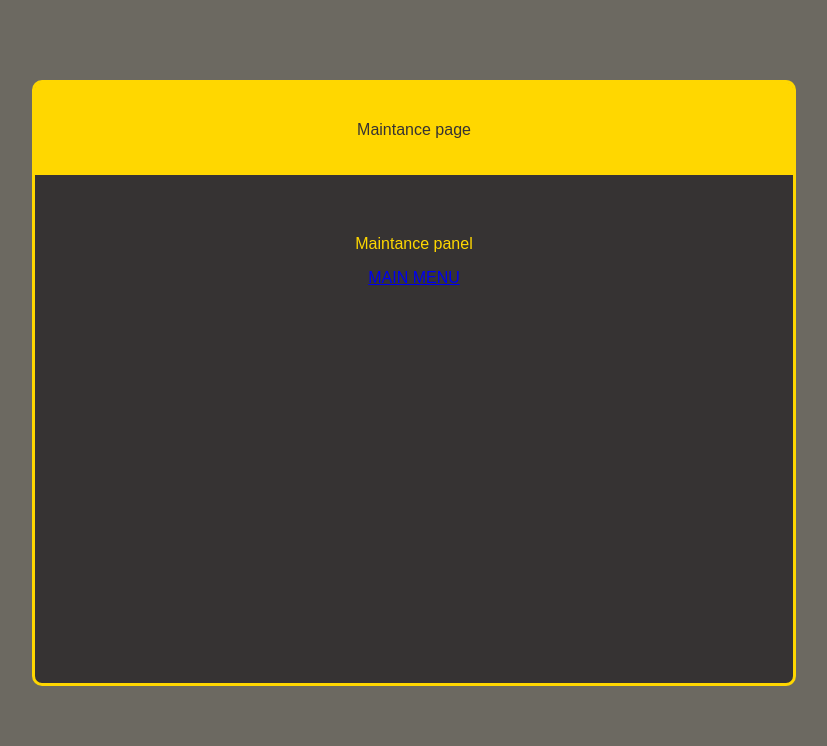
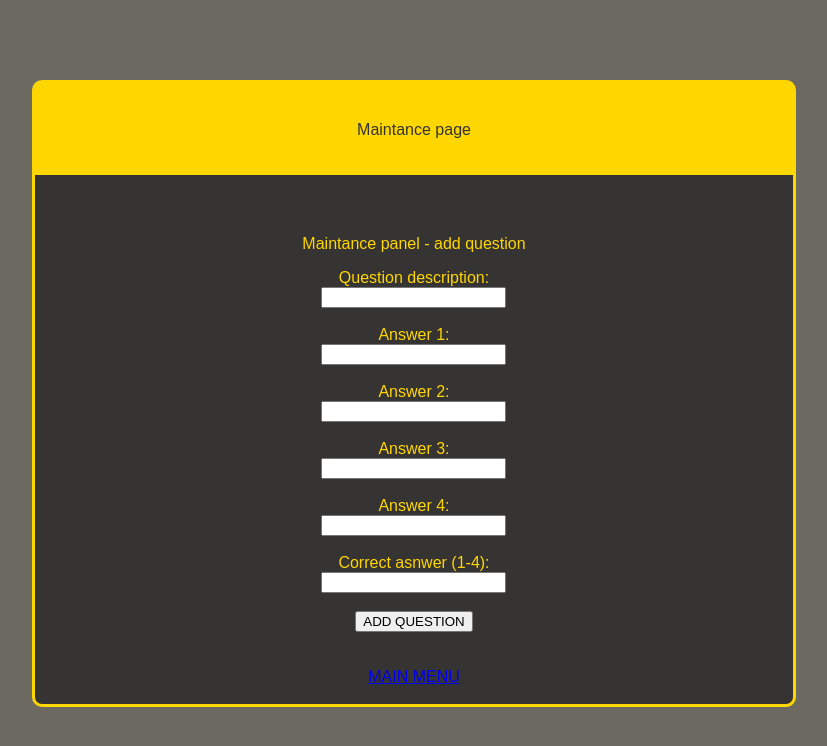
Before and after one commit to wuerte/quiz-django-app, a Django app: page /quiz/maintance in a window 1280 px wide. Shown: the top 746 px of the page, without its empty margins (226-1053 px from the left). Run offline with Django 4.2, Linux system fonts and the light colour scheme.

Commit message:
mechanism of adding new questions implemented

```diff
--- a/quiz_django/quiz_django_app/models.py
+++ b/quiz_django/quiz_django_app/models.py
@@ -28,7 +28,6 @@ class Game(models.Model):
     actual_question = models.IntegerField(help_text = "id of actual question")
     question_counter = models.IntegerField(default=1, help_text = "counts number of questions answered in this game")
     total_score = models.IntegerField(default=0)
-    # question_used = models.CommaSeparatedIntegerField(max_length=200)
     questions_used= models.ManyToManyField(Question)
     nickname = models.CharField(max_length=255, null=True)
     percentage = models.FloatField(null=True)
--- a/quiz_django/quiz_django_app/templates/maintance.html
+++ b/quiz_django/quiz_django_app/templates/maintance.html
@@ -19,10 +19,60 @@
 
 {% block content %}
 
-    <p>Maintance panel</p>
+    <p>Maintance panel - add question</p>
 
+    <form method="post" action="/quiz/add_record_question">
+        {% csrf_token %}
+
+        <label>
+            Question description:
+            <br>
+            <input name="question_description" required>
+            <br><br>
+        </label>
+
+        <label>
+            Answer 1:
+            <br>
+            <input name="answer_1" required>
+            <br><br>
+        </label>
+
+        <label>
+            Answer 2:
+            <br>
+            <input name="answer_2" required>
+            <br><br>
+        </label>
+
+        <label>
+            Answer 3:
+            <br>
+            <input name="answer_3" required>
+            <br><br>
+        </label>
+
+        <label>
+            Answer 4:
+            <br>
+            <input name="answer_4" required>
+            <br><br>
+        </label>
+
+        <label>
+            Correct asnwer (1-4):
+            <br>
+            <input name="correct_answer" pattern="[1-4]" required>
+        </label>
+
+        <br><br>
+        <input type="submit" value="ADD QUESTION">
+    </form>
+
+    <br><br>
     <a href="{% url 'index' %}" id="main-menu-button" class="game-button">
         MAIN MENU
     </a>
+    <br><br>
 
 {% endblock %}
--- a/quiz_django/quiz_django_app/urls.py
+++ b/quiz_django/quiz_django_app/urls.py
@@ -7,5 +7,6 @@ urlpatterns = [
     path('quiz/question/<int:game_id>', views.question, name='question'),
     path('quiz/classification', views.classification, name='classification'),
     path('quiz/maintance', views.maintance, name='maintance'),
+    path('quiz/add_record_question', views.add_record_question, name='add_record_question'),
     path('quiz/cancel_game/<int:game_id>', views.cancel_game, name='cancel_game'),
 ]
--- a/quiz_django/quiz_django_app/views.py
+++ b/quiz_django/quiz_django_app/views.py
@@ -76,3 +76,17 @@ def cancel_game(request, game_id):
 
 def maintance(request):
     return render(request, 'maintance.html')
+
+
+def add_record_question(request):
+    question_description = request.POST['question_description']
+    correct_answer = request.POST['correct_answer']
+    answer_1 = request.POST['answer_1']
+    answer_2 = request.POST['answer_2']
+    answer_3 = request.POST['answer_3']
+    answer_4 = request.POST['answer_4']
+
+    new_question = Question(question_description=question_description, correct_answer=correct_answer, answer_1=answer_1, answer_2=answer_2, answer_3=answer_3, answer_4=answer_4)
+    new_question.save()
+
+    return HttpResponseRedirect(reverse('maintance'))
```
Also changed, not shown: quiz_django/db.sqlite3.
